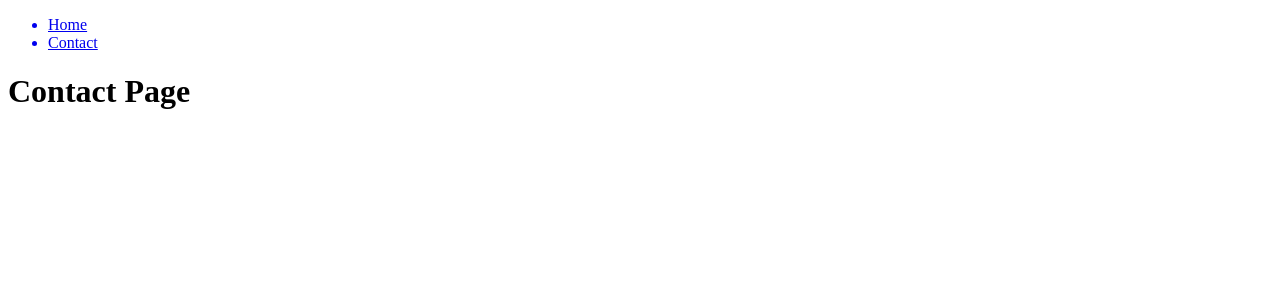
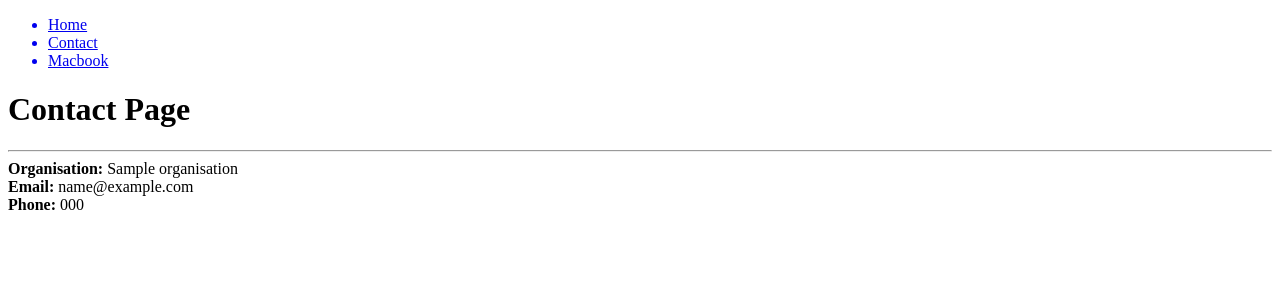
Before and after one commit to hariAlokin/myDjango, a Python web app: template pages/templates/contact.html in a window 1280 px wide. Shown: the top 300 px of the page. Run offline with Jinja, Linux system fonts and the light colour scheme; the template is opened without the code that fills it: most values are stand-ins (such as "Sample title", 1, 10 or a date in 2020).

Commit message:
Context data rendered, dummy macbook page

```diff
--- a/myDjango/urls.py
+++ b/myDjango/urls.py
@@ -15,11 +15,12 @@ Including another URLconf
 """
 from django.contrib import admin
 from django.urls import path
-from pages.views import home, contact
+from pages.views import home, contact, product_detail
 
 urlpatterns = [
     path('admin/', admin.site.urls),
     # own
     path('', home, name="home"),
     path('contact-us', contact, name="contact"),
+    path('macbook', product_detail, name="macbook_detail"), # dummy
 ]
--- a/pages/templates/components/navbar.html
+++ b/pages/templates/components/navbar.html
@@ -2,5 +2,6 @@
     <ul>
         <a href="/"><li>Home</li></a>
         <a href="contact-us"><li>Contact</li></a>
+        <a href="macbook"><li>Macbook</li></a>
     </ul>
 </nav>
--- a/pages/templates/contact.html
+++ b/pages/templates/contact.html
@@ -2,4 +2,9 @@
 {% block title %}Contact Us{% endblock title %}
 {% block content %}
     <h1>Contact Page</h1>
+    <hr>
+    <b>Organisation: </b>{{organisation}} <br>
+    <b>Email: </b>{{email}}<br>
+    <b>Phone: </b>{{phone}}<br>
+
 {% endblock content %}
```
Also changed, not shown: pages/templates/products/detail.html (added, +7 -0 lines), pages/views.py (+14 -1 lines), pages/templates/products/index.html (added).
